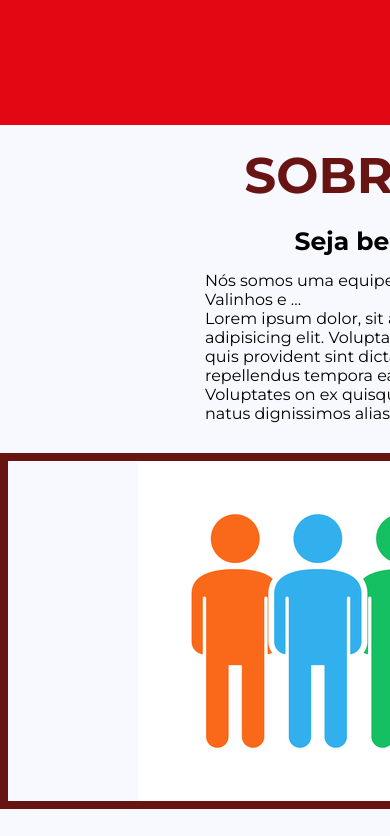
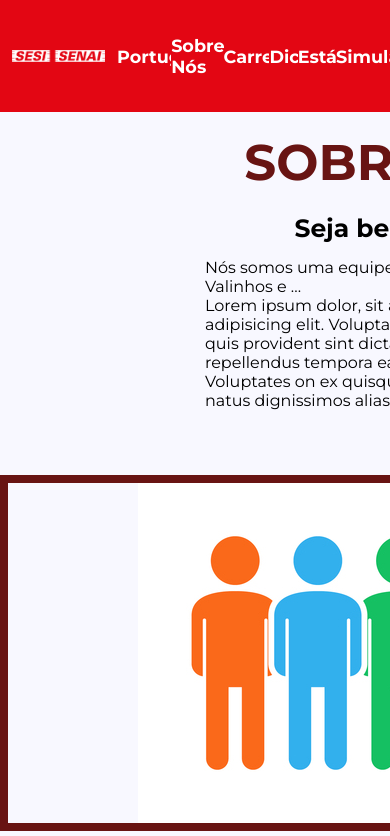
Before and after one commit to pedro-ols/LP-projeto, a plain HTML site: page pages/sobrenos.html in a window 390 px wide. Shown: the top 836 px of the page. Drawn offline with Linux system fonts and the light colour scheme.

Commit message:
feat: add responsive comands to header but broken scripts

```diff
--- a/css/sobrenos.css
+++ b/css/sobrenos.css
@@ -17,12 +17,25 @@ body {
     font-optical-sizing: auto;
 }
 
+.header-container{
+    width: 100%;
+    display: flex;
+    flex-direction: row;
+    align-items: center;
+    align-content: center;
+    justify-content: space-between;
+}
+
 .nav-image {
-    margin-left: 100px;
+    display: flex;
+    align-items: center;
+    align-content: center;
+    justify-content: center;
+    width: 30%;
 }
 
 .site-header {
-    height: 125px;
+    height: 7rem;
     width: 100%;
     background-color: #E30613;
     color: white;
@@ -31,11 +44,27 @@ body {
 }
 
 .main-nav {
+    display: flex;
     align-items: center;
-    display: flex;
-    gap: 30px;
-    margin-left: 60vh;
+    width: 70%;
+    justify-content: space-around;
 }
+.nav-item a {
+    font-size: 1.1rem;
+    font-weight: bold;
+    transition: 0.2s;
+    overflow-wrap: unset;
+}
+
+a:hover {
+    color: #000000;
+}
+
+.senai-image {
+    width: 80%;
+    height: auto;
+}
+
 .grupo {
     display: flex;
     flex-flow: column wrap;
@@ -49,21 +78,6 @@ body {
     display: flex;
 }
 
-.nav-item a {
-    font-size: 20px;
-    font-weight: bold;
-    margin: 15px;
-    transition: 0.2s;
-}
-
-a:hover {
-    color: #000000;
-    text-decoration: underline;
-}
-
-.senai-image {
-    height: 50px;
-}
 
 .site-title {
     text-align: center;
@@ -79,9 +93,6 @@ a:hover {
 }
 
 .sobrenos-title {
-    display: flex;
-    align-items: center;
-    justify-content: center;
     margin-top: 20px;
     font-size: 50px;
     color: #681413;
@@ -144,7 +155,7 @@ a:hover {
     margin-top: 15px;
 }
 
-.group-image {
+#container{
     display: flex;
     justify-content: center;
     align-items: center;
@@ -167,10 +178,13 @@ a:hover {
     background-color: #9a1915;
     color: aliceblue;
     border-radius: 70px;
-    width: 750px;
+    width: 40rem;
     height: 600px;
     text-align: center;
     border: #681413 solid 8px;
+}
+.hide-icon{
+    transform: rotate(90deg);
 }
 
 .people-text {
--- /dev/null
+++ b/js/script.js
@@ -0,0 +1,15 @@
+var button = document.getElementById("action-btn");
+var container = document.getElementById("group-image");
+
+
+button.addEventListener("click", function() {
+    console.log('ativou função')
+
+    if(container.style.display !== "none"){
+        container.style.display = "none";
+        console.log('ativou if')
+    }else{
+        container.style.display = "flex";
+        console.log('ativou else')
+    };
+});
--- a/pages/sobrenos.html
+++ b/pages/sobrenos.html
@@ -1,19 +1,25 @@
 <!DOCTYPE html>
 <html lang="pt-BR">
+
 <head>
     <title>Sobre Nós</title>
     <link rel="stylesheet" href="../css/sobrenos.css">
+    <script src="../js/script.js" defer></script>
     <link rel="preconnect" href="https://fonts.googleapis.com">
     <link rel="preconnect" href="https://fonts.gstatic.com" crossorigin>
-<link href="https://fonts.googleapis.com/css2?family=Montserrat:ital,wght@0,100..900;1,100..900&family=Roboto:ital,wght@0,100;0,300;0,400;0,500;0,700;0,900;1,100;1,300;1,400;1,500;1,700;1,900&display=swap" rel="stylesheet">
+    <link
+        href="https://fonts.googleapis.com/css2?family=Montserrat:ital,wght@0,100..900;1,100..900&family=Roboto:ital,wght@0,100;0,300;0,400;0,500;0,700;0,900;1,100;1,300;1,400;1,500;1,700;1,900&display=swap"
+        rel="stylesheet">
 </head>
+
 <body>
 
     <header class="site-header">
+        <div class="header-container">
             <div class="nav-image">
-            <img  class="senai-image" src="/img/logosenai.png" alt="Logo do SESI/SENAI">
+                <img class="senai-image" src="/img/logosenai.png" alt="Logo do SESI/SENAI">
             </div>
-        <nav class="main-nav"></nav>
+            <nav class="main-nav">
             <p class="nav-item"><a href="/index.html">Português</a></p>
             <p class="nav-item"><a href="/pages/sobrenos.html">Sobre Nós</a></p>
             <p class="nav-item"><a href="/pages/carreiras.html">Carreiras</a></p>
@@ -21,7 +27,7 @@
             <p class="nav-item"><a href="/pages/estagio.html">Estágio</a></p>
             <p class="nav-item"><a href="/pages/simulados.html">Simulados</a></p>
             </nav>
-
+        </div>
     </header>
     <main class="main-information">
         <div class="grupo">
@@ -31,7 +37,10 @@
                 Lorem ipsum dolor, sit amet consectetur adipisicing elit. Voluptas <br>
                 quis provident sint dicta nulla minus velit esse repellendus tempora ea. <br>
                 Voluptates on ex quisquam nam labore quia natus dignissimos alias!</p>
-            <div class="group-image">
+
+            <button id="action-btn"><h1 class="hide-icon">></h1></button>
+
+            <div class="group-image" id="container">
                 <img src="/img/fivepeoplegroup.jpeg " alt="imagem do grupinho">
             </div>
         </div>
```
Lines whose indentation alone changed are shown as unchanged.
